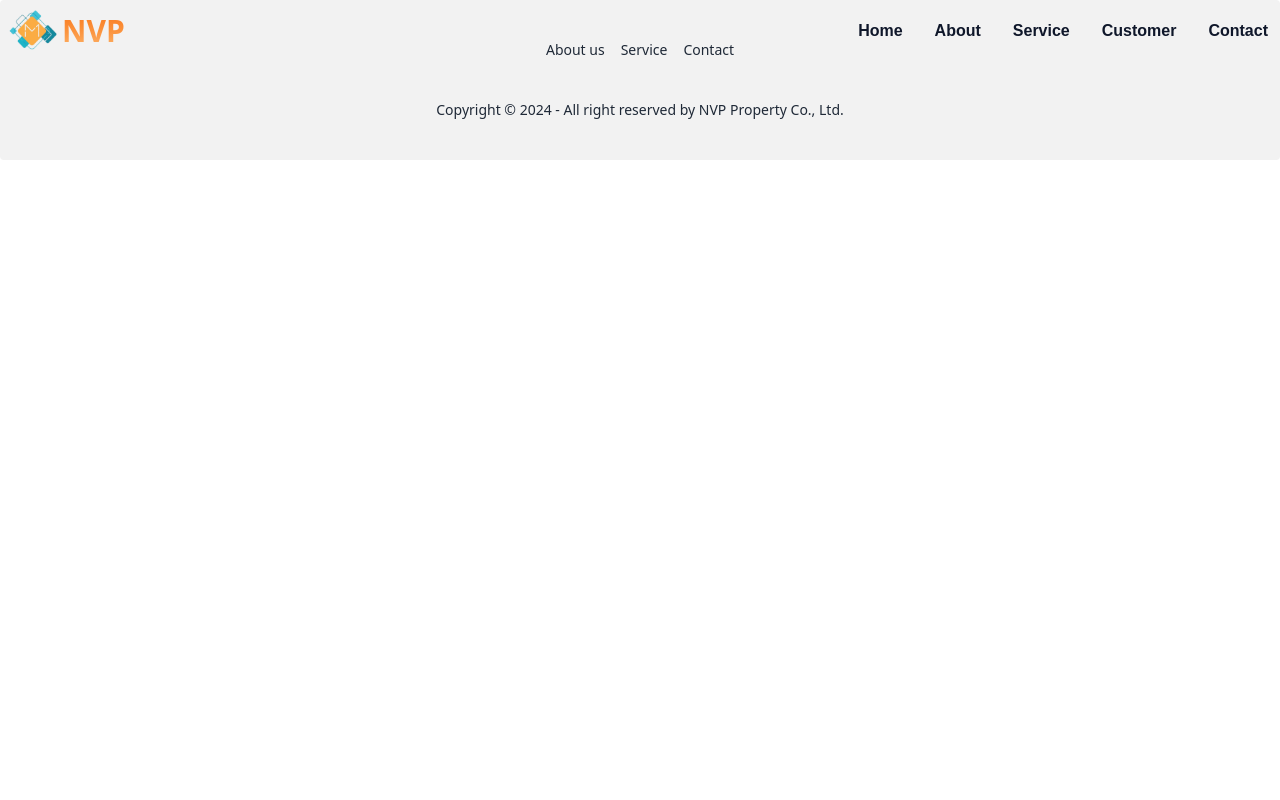
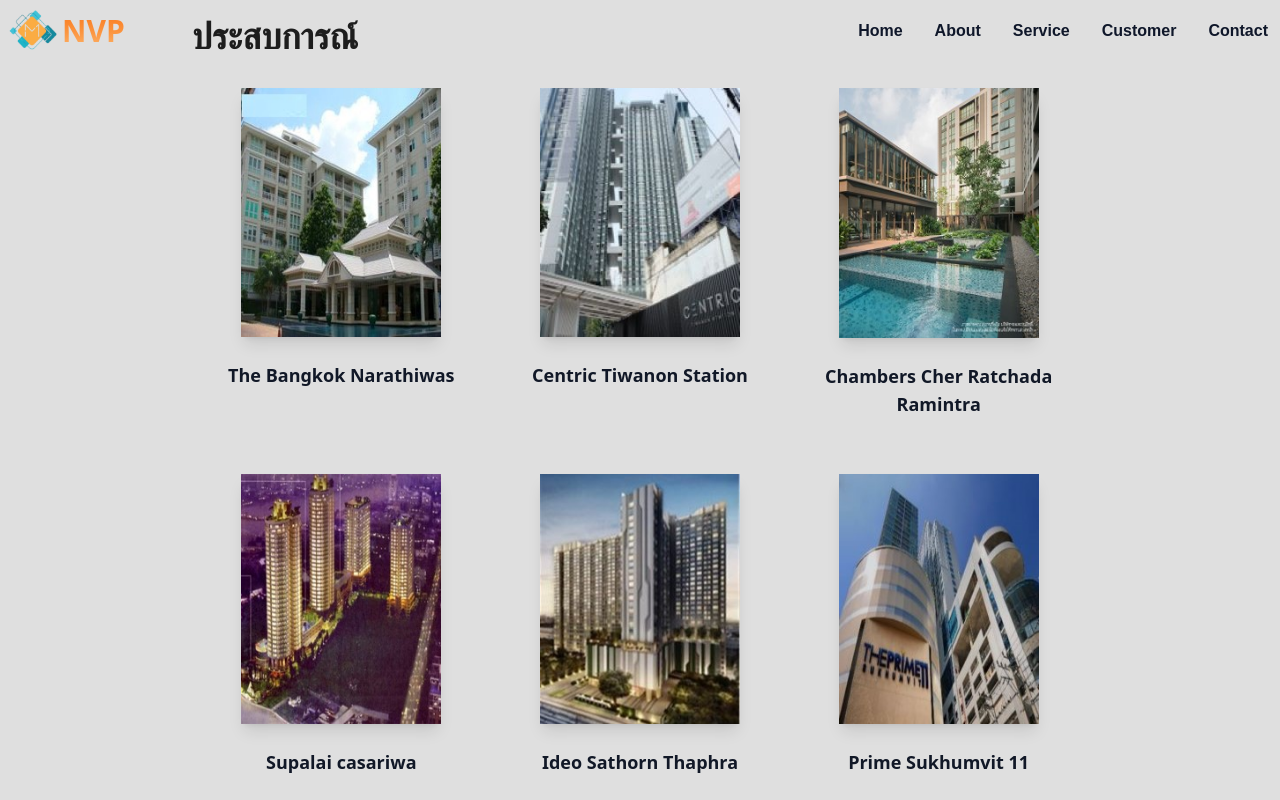
Before and after one commit to byteteural/react-landing, a React (Vite) app: page /Ourexperience in a window 1280 px wide. Shown: the top 800 px of the page. Built offline with nearby package versions, Linux system fonts and the light colour scheme; a web font is replaced by a local one.

Commit message:
update experience page

```diff
--- a/src/main.jsx
+++ b/src/main.jsx
@@ -5,6 +5,7 @@
 import App from './App'
 import { Route, Routes } from 'react-router-dom';
 import Contact from './pages/contact';
+import Ourexperience from './pages/expPage';
 import Navbar from './components/navbar';
 import Footer from './components/footer';
 
@@ -17,6 +18,7 @@
       <Routes>
         <Route path="/" element={<App />} />
         <Route path="/contact" element={<Contact />} />
+        <Route path="/Ourexperience" element={<Ourexperience />} />
       </Routes>
       <Footer />
     </BrowserRouter>
--- a/src/pages/expPage.jsx
+++ b/src/pages/expPage.jsx
@@ -1,5 +1,37 @@
+import img1 from '../assets/estate/Picture1.jpg'
+import img2 from '../assets/estate/Picture2.jpg'
+import img3 from '../assets/estate/Picture3.jpg'
+import img4 from '../assets/estate/Picture4.jpg'
+import img5 from '../assets/estate/Picture5.jpg'
+import img6 from '../assets/estate/Picture6.jpg'
+
 export default function Ourexperience() {
     return (
-        <div className="bg-dark flex items-center justify-center min-h-fit px-8 py-4">articles</div>
-    )
+        <div className="bg-dark flex items-center justify-center min-h-screen px-8 py-4">
+            <div className="max-w-4xl w-full">
+                <h1 className="text-4xl font-bold text-white mb-8">ประสบการณ์</h1>
+                <ul className="grid grid-cols-1 sm:grid-cols-2 lg:grid-cols-3 gap-8 text-gray-900 font-semibold text-lg px-4 justify-items-center">
+                    {[
+                        { img: img1, name: 'The Bangkok Narathiwas' },
+                        { img: img2, name: 'Centric Tiwanon Station' },
+                        { img: img3, name: 'Chambers Cher Ratchada Ramintra' },
+                        { img: img4, name: 'Supalai casariwa' },
+                        { img: img5, name: 'Ideo Sathorn Thaphra' },
+                        { img: img6, name: 'Prime Sukhumvit 11' },
+                    ].map((item, index) => (
+                        <li key={index} className="w-full mb-6">
+                            <div className="text-center">
+                                <img
+                                    src={item.img}
+                                    alt={item.name}
+                                    className="mx-auto mb-6 w-3/4 max-w-xs h-auto shadow-lg transition-shadow duration-300 hover:shadow-2xl hover:shadow-gray-400"
+                                />
+                                <h5>{item.name}</h5>
+                            </div>
+                        </li>
+                    ))}
+                </ul>
+            </div>
+        </div>
+    );
 }
--- a/src/pages/experience.jsx
+++ b/src/pages/experience.jsx
@@ -16,7 +16,7 @@
                 </div>
                 <div className="col md:w-8/12 mx-auto text-center mb-8">
                     <p className="text-lg font-light text-gray-900">
-                        เรามีประสบการณ์มากมายในการพัฒนาด้านอสังหาที่พร้อมตอบสนองความต้องการของลูกค้า
+                        เรามีประสบการณ์มากมายที่พร้อมตอบสนองความต้องการของลูกค้า และนี่คือโครงการบางส่วนที่เราได้รับมอบหมายให้ดูแลและจัดการ
                     </p>
                 </div>
                 <ol className="grid grid-cols-1 sm:grid-cols-2 lg:grid-cols-3 gap-8 text-gray-900 font-semibold text-lg px-4 justify-items-center">
```
